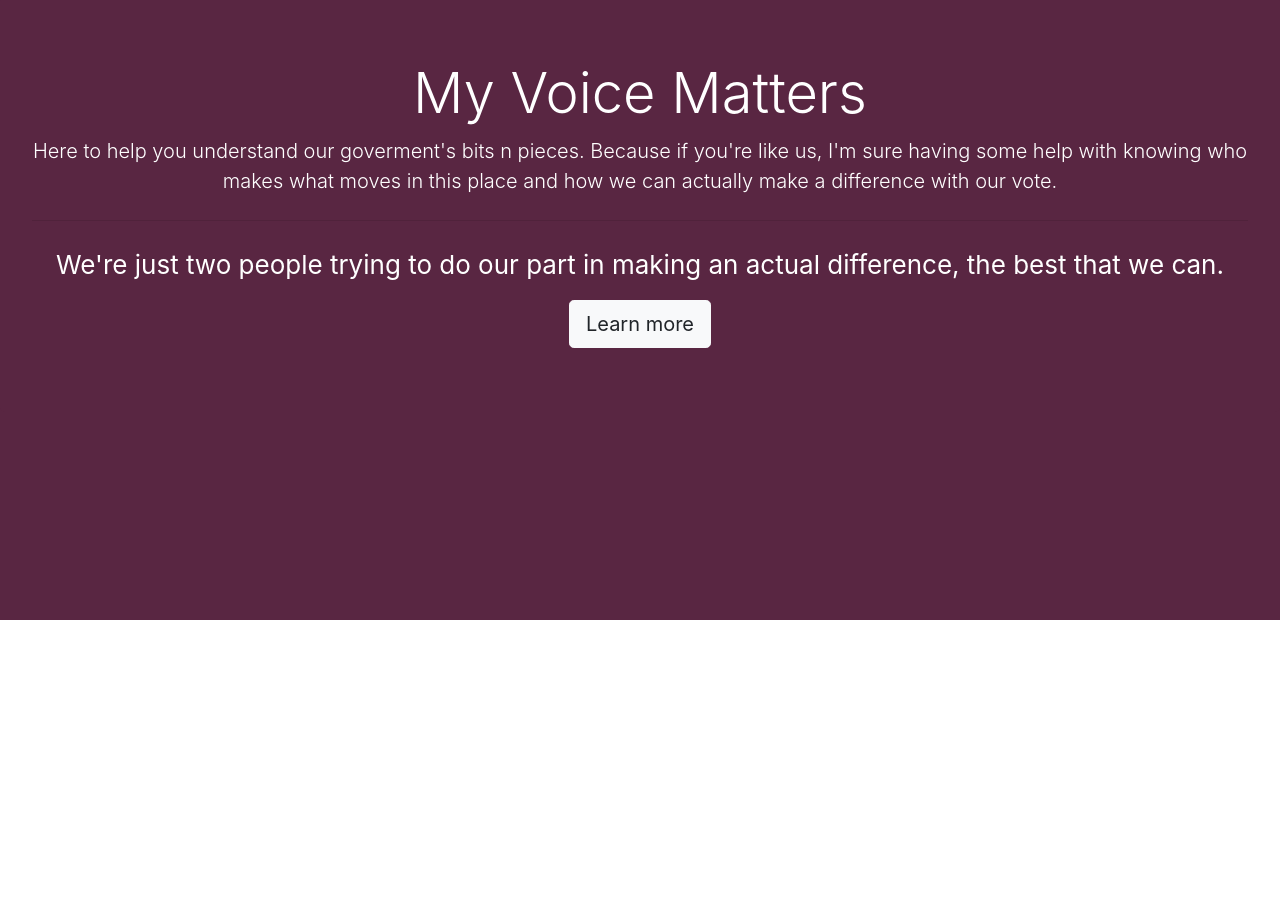
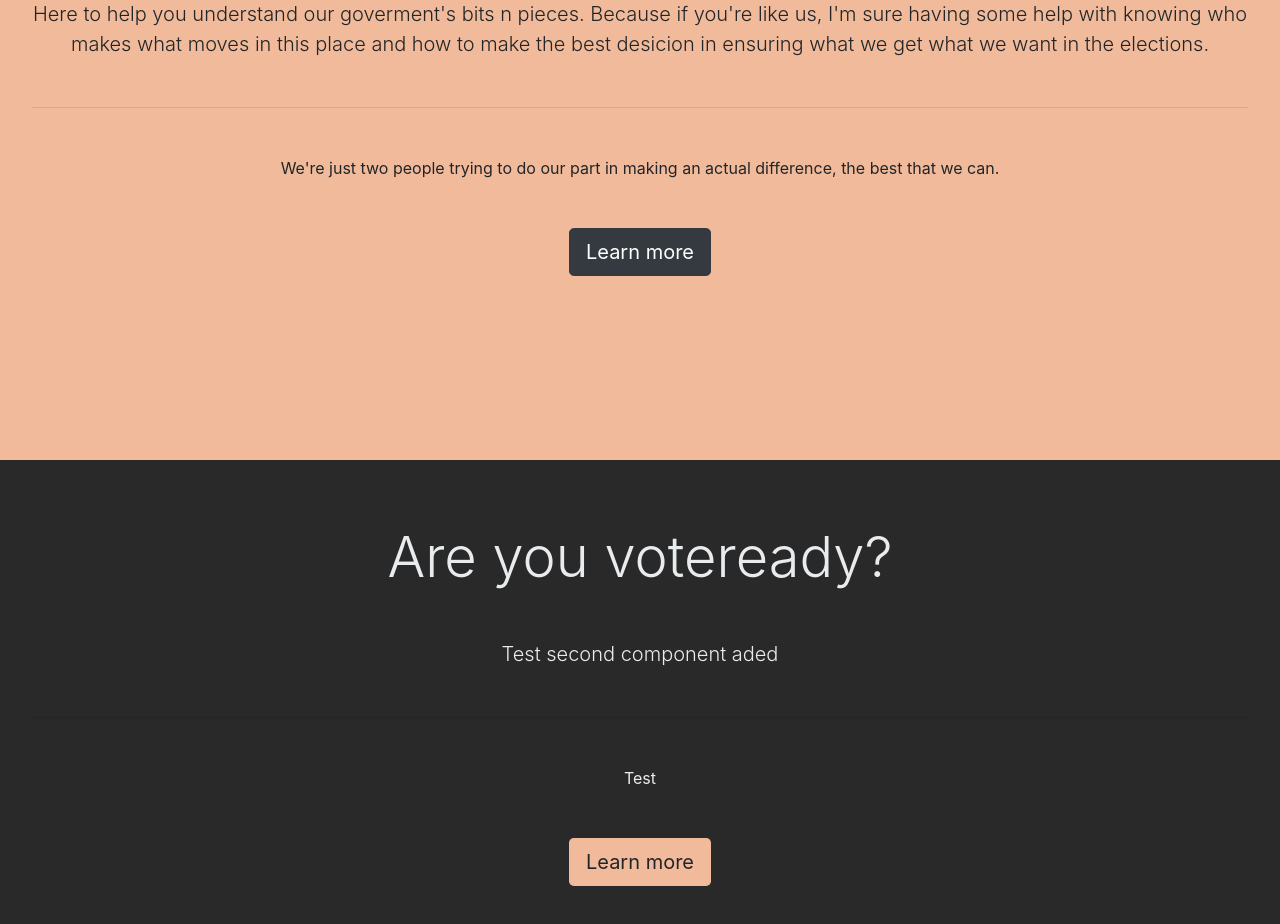
Before and after one commit to hnbarr/voice, a React (Create React App) app: page / in a window 1280 px wide. Shown: the part 180-1104 px from the top of the page. Before the commit the page ends 800 px from the top, so only its background shows below. Built offline with nearby package versions, Linux system fonts and the light colour scheme.

Commit message:
adding in variables.scss file and created vote component with test text

```diff
--- a/src/App.js
+++ b/src/App.js
@@ -1,14 +1,14 @@
 import React from 'react';
 import './main.css';
 import Intro from './components/Intro';
+import Vote from './components/Vote';
 
 
 function App() {
   return (
     <div className="App">
-      <header className="App-header">
-        <Intro/>
-      </header>
+      <Intro/>
+      <Vote/>
     </div>
   );
 }
--- a/src/components/Intro.js
+++ b/src/components/Intro.js
@@ -4,12 +4,12 @@ export default class Intro extends Component {
     render() {
         return (
             <div id="IntroComponent">
-                <div class="jumbotron">
-                    <h1 class="display-4">My Voice Matters</h1>
-                    <p class="lead">Here to help you understand our goverment's bits n pieces. Because if you're like us, I'm sure having some help with knowing who makes what moves in this place and how we can actually make a difference with our vote.</p>
-                    <hr class="my-4"/>
+                <div className="jumbotron">
+                    <h1 className="display-4">My Voice Matters</h1>
+                    <p className="lead">Here to help you understand our goverment's bits n pieces. Because if you're like us, I'm sure having some help with knowing who makes what moves in this place and how to make the best desicion in ensuring what we get what we want in the elections.</p>
+                    <hr className="my-4"/>
                     <p>We're just two people trying to do our part in making an actual difference, the best that we can.</p>
-                    <a class="btn btn-light btn-lg" href="#" role="button">Learn more</a>
+                    <a className="btn btn-dark btn-lg" href="/" role="button">Learn more</a>
                 </div>
             </div>
         )
--- /dev/null
+++ b/src/components/Vote.js
@@ -0,0 +1,17 @@
+import React, { Component } from 'react'
+
+export default class Vote extends Component {
+    render() {
+        return (
+            <div id="VoteComponent">
+                <div className="jumbotron">
+                    <h1 className="display-4">Are you voteready?</h1>
+                    <p className="lead">Test second component aded</p>
+                    <hr className="my-4"/>
+                    <p>Test</p>
+                    <a className="btn btn-peach btn-lg" href="/" role="button">Learn more</a>
+                </div>
+            </div>
+        )
+    }
+}
--- a/src/main.css
+++ b/src/main.css
@@ -1,3 +1,19 @@
+.jumbotron {
+  min-height: 80vh;
+  min-width: 100vw;
+  border-radius: 0 !important;
+  margin: 0 auto;
+  margin-top: 0;
+}
+
+.jumbotron p {
+  margin: 3rem 0;
+}
+
+.btn-peach {
+  background-color: #F1BB9B !important;
+}
+
 body {
   margin: 0;
   font-family: -apple-system, BlinkMacSystemFont, 'Segoe UI', 'Roboto', 'Oxygen', 'Ubuntu', 'Cantarell', 'Fira Sans', 'Droid Sans', 'Helvetica Neue', sans-serif;
@@ -11,11 +27,7 @@ code {
 
 .App {
   text-align: center;
-}
-
-.App-header {
-  background-color: #592642;
-  min-height: 100vh;
+  padding: 0px;
   display: -webkit-box;
   display: -ms-flexbox;
   display: flex;
@@ -29,11 +41,18 @@ code {
   -webkit-box-pack: center;
       -ms-flex-pack: center;
           justify-content: center;
-  font-size: calc(10px + 2vmin);
-  color: white;
 }
 
 #IntroComponent .jumbotron {
-  background-color: #592642 !important;
+  background-color: #F1BB9B !important;
+}
+
+#VoteComponent .jumbotron {
+  background-color: #292929 !important;
+  color: #e9ecef;
+}
+
+#VoteComponent .jumbotron button .btn-peach {
+  background-color: #F1BB9B !important;
 }
 /*# sourceMappingURL=main.css.map */
--- a/src/main.scss
+++ b/src/main.scss
@@ -1,14 +1,4 @@
-// colors
-$plum: #592642;
-$purple: #4B3F73;
-$sherbert: #F2A662;
-$peach: #F1BB9B;
-$rose: #D97373;
-$navy: #282c34;
-$white: white;
-// themes
-$intro: $plum;
-
+@import './variables.scss';
 body {
     margin: 0;
     font-family: -apple-system, BlinkMacSystemFont, 'Segoe UI', 'Roboto', 'Oxygen',
@@ -25,22 +15,27 @@ code {
 
 .App {
     text-align: center;
-}
-
-.App-header {
-    background-color: $intro;
-    min-height: 100vh;
+    padding: 0px;
     display: flex;
     flex-direction: column;
     align-items: center;
     justify-content: center;
-    font-size: calc(10px + 2vmin);
-    color: $white;
 }
 
 //Intro Component Styling
 #IntroComponent {
     .jumbotron {
-        background-color: $intro !important;
+        background-color: $peach !important;
     }
 }
+
+//Vote Component Styling
+#VoteComponent {
+    .jumbotron {
+        background-color: $dark !important;
+        color: $light;
+        button .btn-peach {
+            background-color: $peach !important;
+        }
+    }
+}
--- /dev/null
+++ b/src/variables.css
@@ -0,0 +1,16 @@
+.jumbotron {
+  min-height: 80vh;
+  min-width: 100vw;
+  border-radius: 0 !important;
+  margin: 0 auto;
+  margin-top: 0;
+}
+
+.jumbotron p {
+  margin: 3rem 0;
+}
+
+.btn-peach {
+  background-color: #F1BB9B !important;
+}
+/*# sourceMappingURL=variables.css.map */
--- /dev/null
+++ b/src/variables.scss
@@ -0,0 +1,26 @@
+// colors
+$plum: #592642;
+$purple: #4B3F73;
+$sherbert: #F2A662;
+$peach: #F1BB9B;
+$rose: #D97373;
+$navy: #282c34;
+$light: #e9ecef;
+$dark: #343a40;
+
+//bootstrap component overrides
+.jumbotron {
+    min-height: 80vh;
+    min-width: 100vw;
+    border-radius: 0 !important;
+    margin: 0 auto;
+    margin-top: 0;
+    p {
+        margin: 3rem 0;
+    }
+}
+
+//buttons
+.btn-peach {
+    background-color: $peach !important;
+}
```
Also changed, not shown: 2 other files (tests, documents, lock files or other folders).
